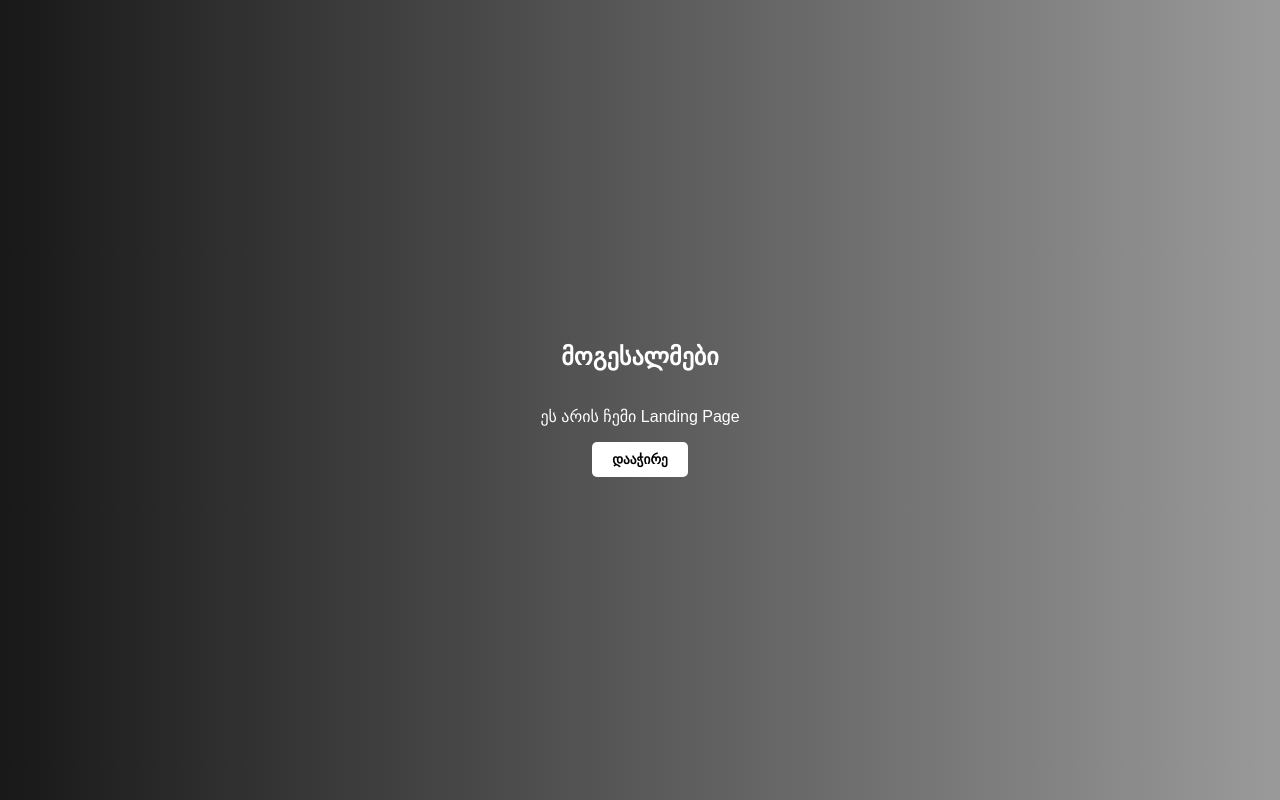
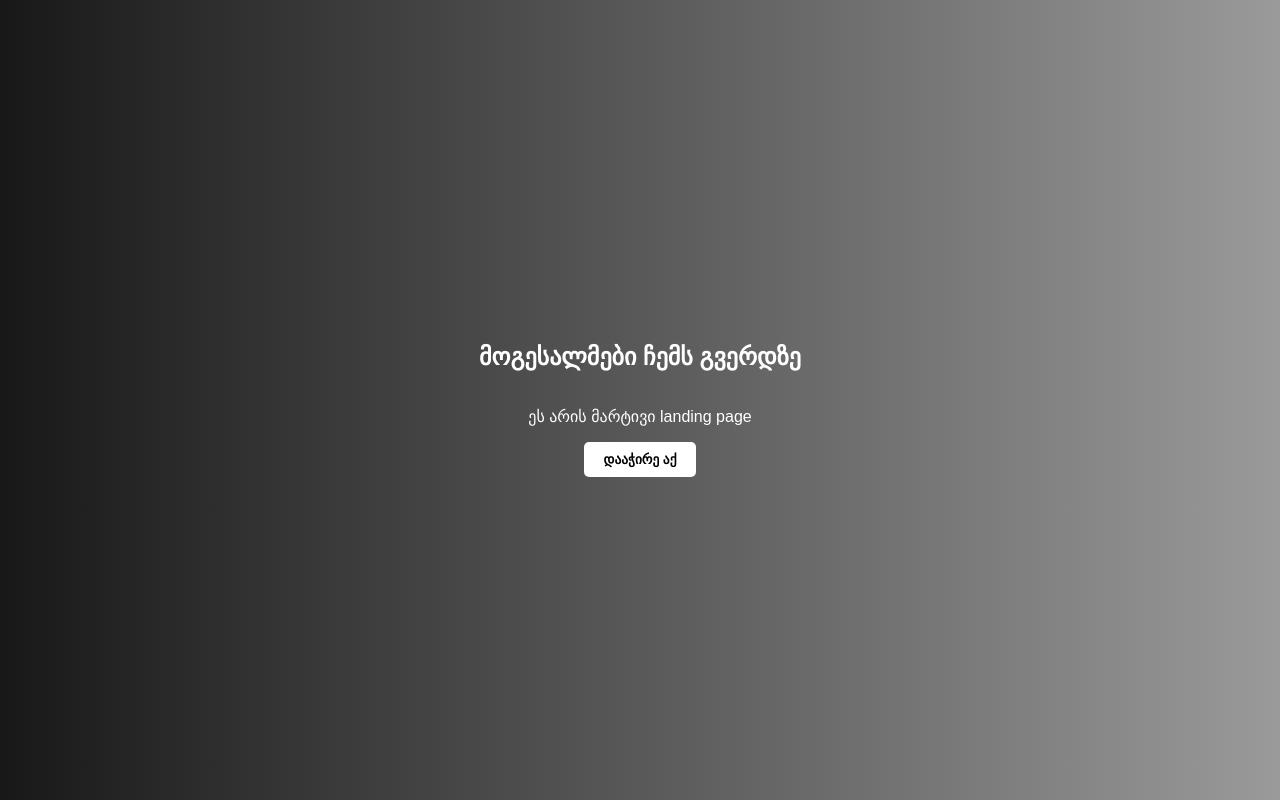
Before and after one commit to TolordavaNino7/landing-page, a plain HTML site: page index.html in a window 1280 px wide. Drawn offline with Linux system fonts and the light colour scheme.

Commit message:
create header

```diff
--- a/index.html
+++ b/index.html
@@ -2,16 +2,22 @@
 <html lang="ka">
 <head>
     <meta charset="UTF-8">
-    <title>Landing Page</title>
+    <title>My Landing</title>
     <link rel="stylesheet" href="style.css">
 </head>
 <body>
 
     <section class="hero">
-        <h1>მოგესალმები</h1>
-        <p>ეს არის ჩემი Landing Page</p>
-        <button>დააჭირე</button>
+        <h1>მოგესალმები ჩემს გვერდზე</h1>
+        <p>ეს არის მარტივი landing page</p>
+        <button onclick="showMessage()">დააჭირე აქ</button>
     </section>
+
+    <script>
+        function showMessage() {
+            alert("ღილაკი მუშაობს 🎉");
+        }
+    </script>
 
 </body>
 </html>
```
